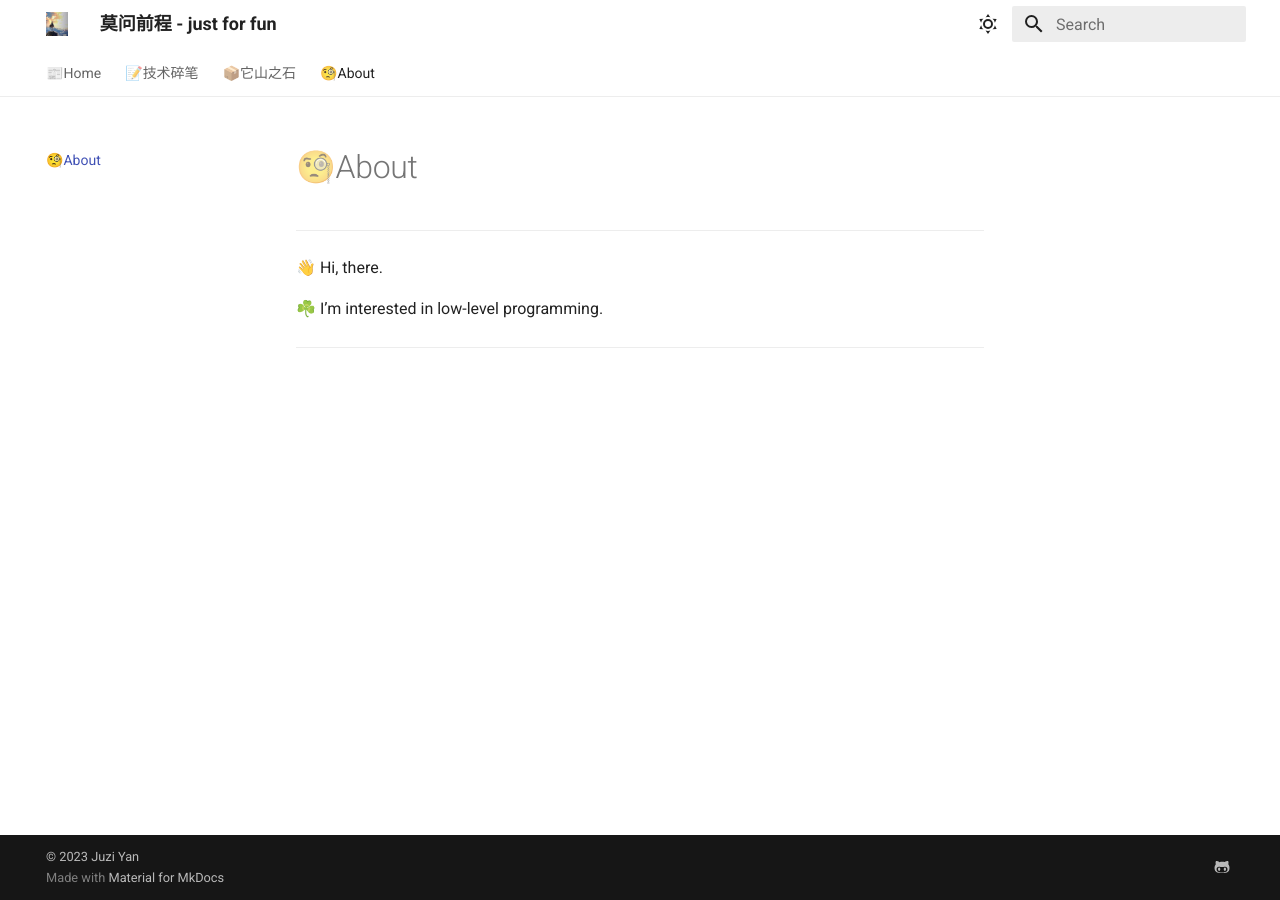
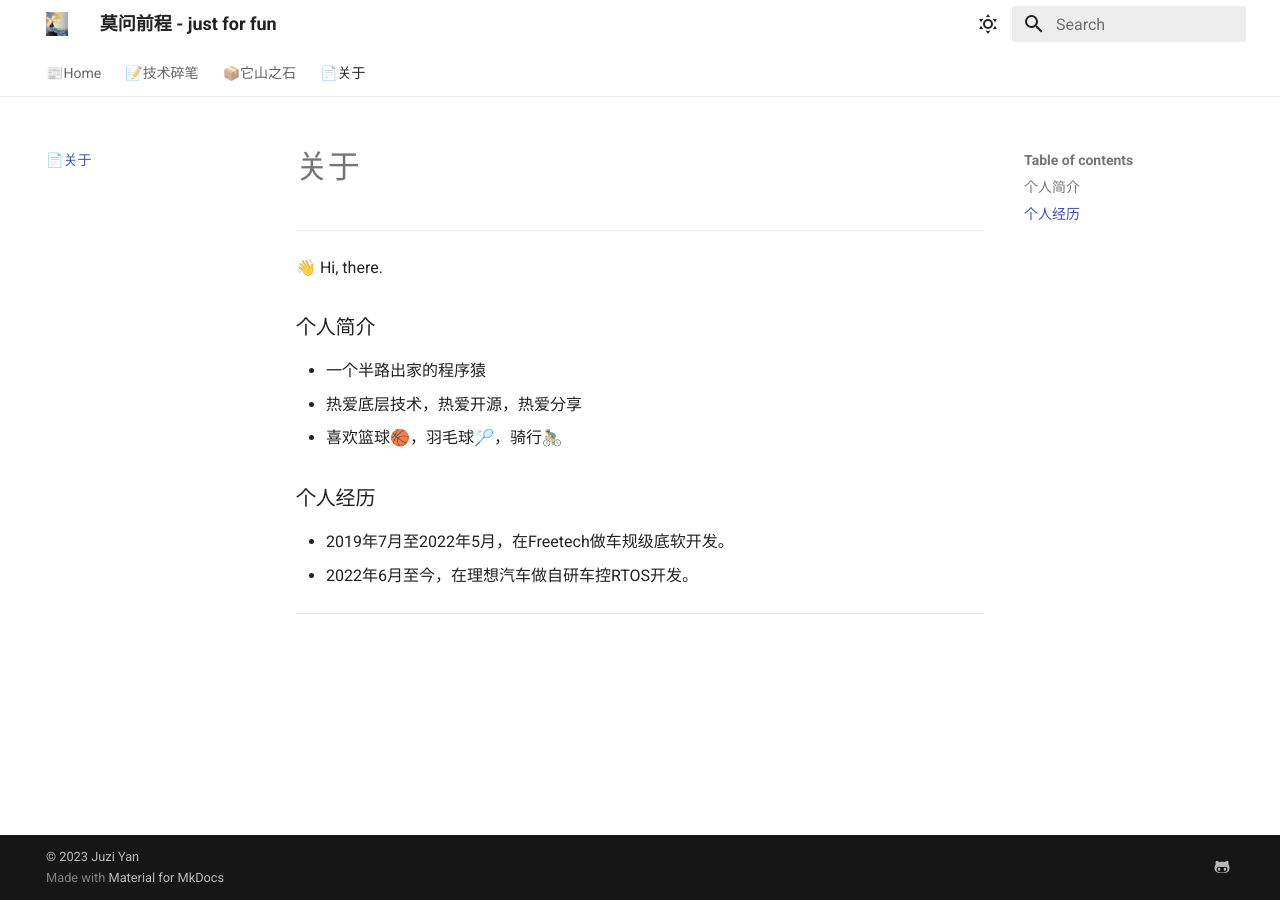
Before and after one commit to EWYan/juzidaxia, an MkDocs documentation site: the page built from docs/about.md, in a window 1280 px wide. Built offline with MkDocs 1.6.1 and Material for MkDocs 9.7.7, drawn with Linux system fonts in a browser that asks for light colours.

Commit message:
update about

```diff
--- a/docs/about.md
+++ b/docs/about.md
@@ -1,6 +1,15 @@
+# 关于
 ---
 👋 Hi, there.
 
-☘️ I’m interested in low-level programming.
+### 个人简介
+- 一个半路出家的程序猿
+- 热爱底层技术，热爱开源，热爱分享
+- 喜欢篮球🏀，羽毛球🏸，骑行🚴‍♂️
+
+### 个人经历
+- 2019年7月至2022年5月，在Freetech做车规级底软开发。
+- 2022年6月至今，在理想汽车做自研车控RTOS开发。
+
 
 ---
--- a/mkdocs.yml
+++ b/mkdocs.yml
@@ -7,7 +7,7 @@ theme:
 
   features:
     - navigation.tabs
-    - navigation.sections
+    - navigation.instant
     - navigation.top
     - search.suggest
     - search.highlight
@@ -62,16 +62,16 @@ markdown_extensions:
   - pymdownx.mark
   - attr_list
 
+copyright: |
+  &copy; 2023 <a href="https://github.com/EWYan"  target="_blank" rel="noopener">Juzi Yan</a>
+
 nav:
     - 📰Home: index.md
     - 📝技术碎笔:
       - tricore context: tech/context_switch.md
       - inline关键字应用: tech/inline关键字.md
+
     - 📦它山之石:
       - 👀阅读推荐: others/reading.md
       - 🖖工具推荐: others/tools.md
-    - 🧐About: about.md
-
-
-copyright: |
-  &copy; 2023 <a href="https://github.com/EWYan"  target="_blank" rel="noopener">Juzi Yan</a>
+    - 📄关于: about.md
```
Also changed, not shown: docs/_assets/template.md (deleted, +0 -18 lines), docs/others/tools.md (+3 -0 lines).
